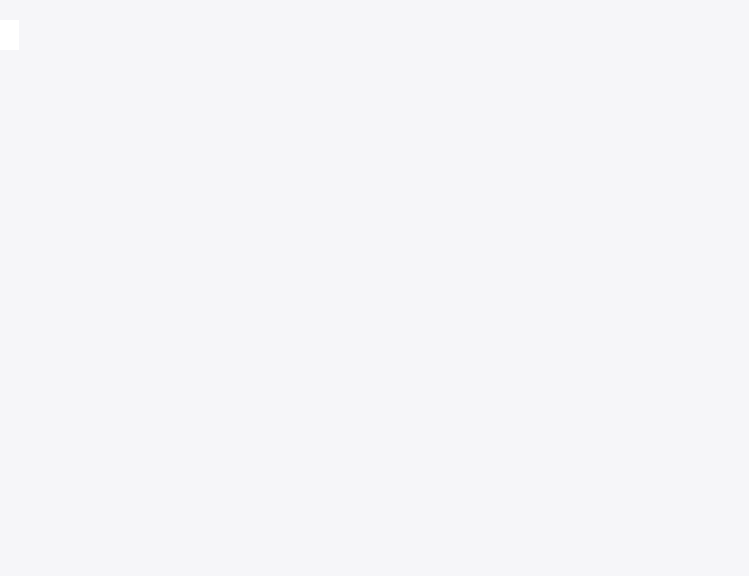
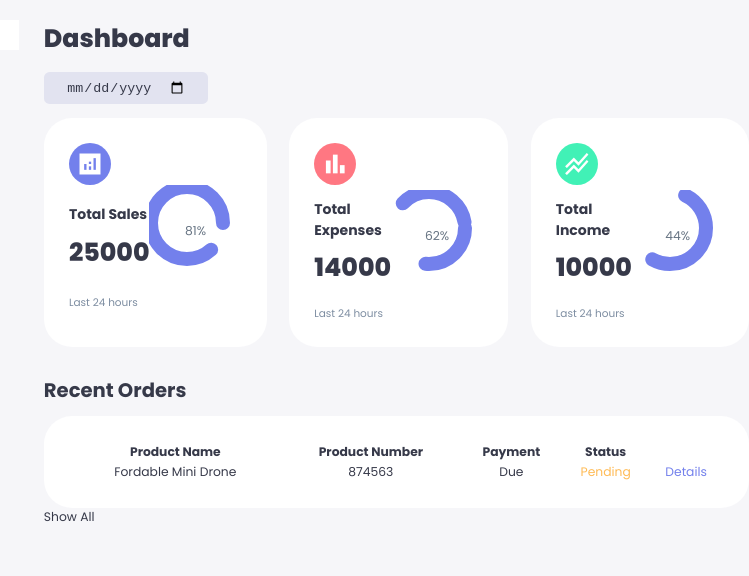
Before and after one commit to kimeu254/dashboards, a plain HTML site: page main.html in a window 1280 px wide. Shown: the top 576 px of the page, 203-952 px from the left. Drawn offline with Linux system fonts and the light colour scheme.

Commit message:
second commit

```diff
--- a/main.html
+++ b/main.html
@@ -67,6 +67,102 @@
                 </a>
             </div>
         </aside>
+        <main>
+            <h1>Dashboard</h1>
+
+            <div class="date">
+                <input type="date">
+            </div>
+
+            <div class="insights">
+                <div class="sales">
+                    <span class="material-icons-sharp">analytics</span>
+                    <div class="middle">
+                        <div class="left">
+                            <h3>Total Sales</h3>
+                            <h1>25000</h1>
+                        </div>
+                        <div class="progress">
+                            <svg>
+                                <circle cx="38" cy="38" r="36"></circle>
+                            </svg>
+                            <div class="number">
+                                <p>81%</p>
+                            </div>
+                        </div>
+                    </div>
+                    <small class="text-muted">Last 24 hours</small>
+                </div>
+                <!--------End of Sales------------>
+
+                <div class="expenses">
+                    <span class="material-icons-sharp">bar_chart</span>
+                    <div class="middle">
+                        <div class="left">
+                            <h3>Total Expenses</h3>
+                            <h1>14000</h1>
+                        </div>
+                        <div class="progress">
+                            <svg>
+                                <circle cx="38" cy="38" r="36"></circle>
+                            </svg>
+                            <div class="number">
+                                <p>62%</p>
+                            </div>
+                        </div>
+                    </div>
+                    <small class="text-muted">Last 24 hours</small>
+                </div>
+                <!--------End of Expenses------------>
+
+                <div class="incomes">
+                    <span class="material-icons-sharp">stacked_line_chart</span>
+                    <div class="middle">
+                        <div class="left">
+                            <h3>Total Income</h3>
+                            <h1>10000</h1>
+                        </div>
+                        <div class="progress">
+                            <svg>
+                                <circle cx="38" cy="38" r="36"></circle>
+                            </svg>
+                            <div class="number">
+                                <p>44%</p>
+                            </div>
+                        </div>
+                    </div>
+                    <small class="text-muted">Last 24 hours</small>
+                </div>
+                <!--------End of Incomes------------>
+
+            </div>
+            <!-------------END OF INSIGHTS------------------>
+
+            <div class="recent-orders">
+                <h2>Recent Orders</h2>
+                <table>
+                    <thead>
+                        <tr>
+                            <th>Product Name</th>
+                            <th>Product Number</th>
+                            <th>Payment</th>
+                            <th>Status</th>
+                            <th></th>
+                        </tr>
+                    </thead>
+                    <tbody>
+                        <tr>
+                            <td>Fordable Mini Drone</td>
+                            <td>874563</td>
+                            <td>Due</td>
+                            <td class="warning">Pending</td>
+                            <td class="primary">Details</td>
+                        </tr>
+                    </tbody>
+                </table>
+                <a href="#">Show All</a>
+            </div>
+        </main>
     </div>
 </body>
 </html>
```
